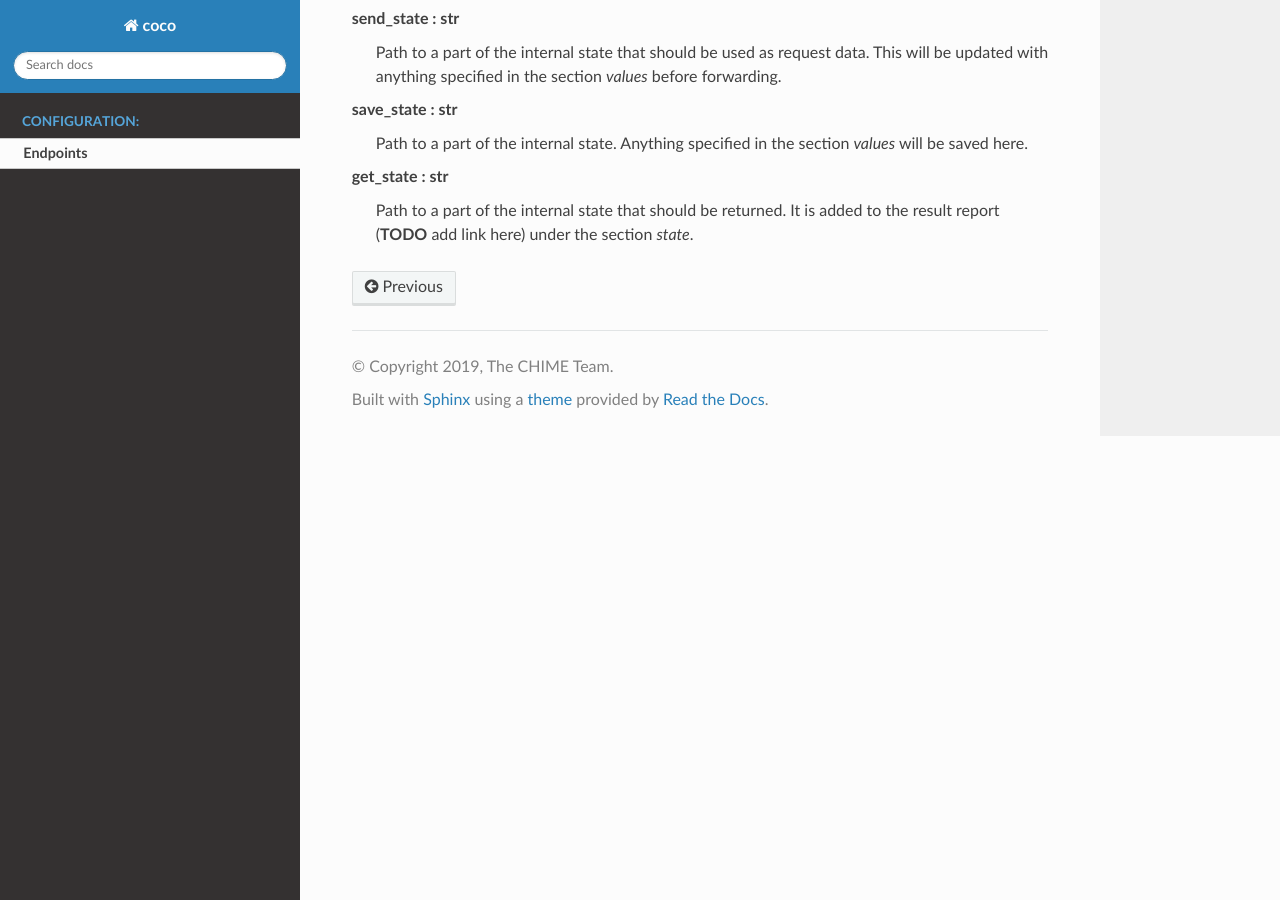
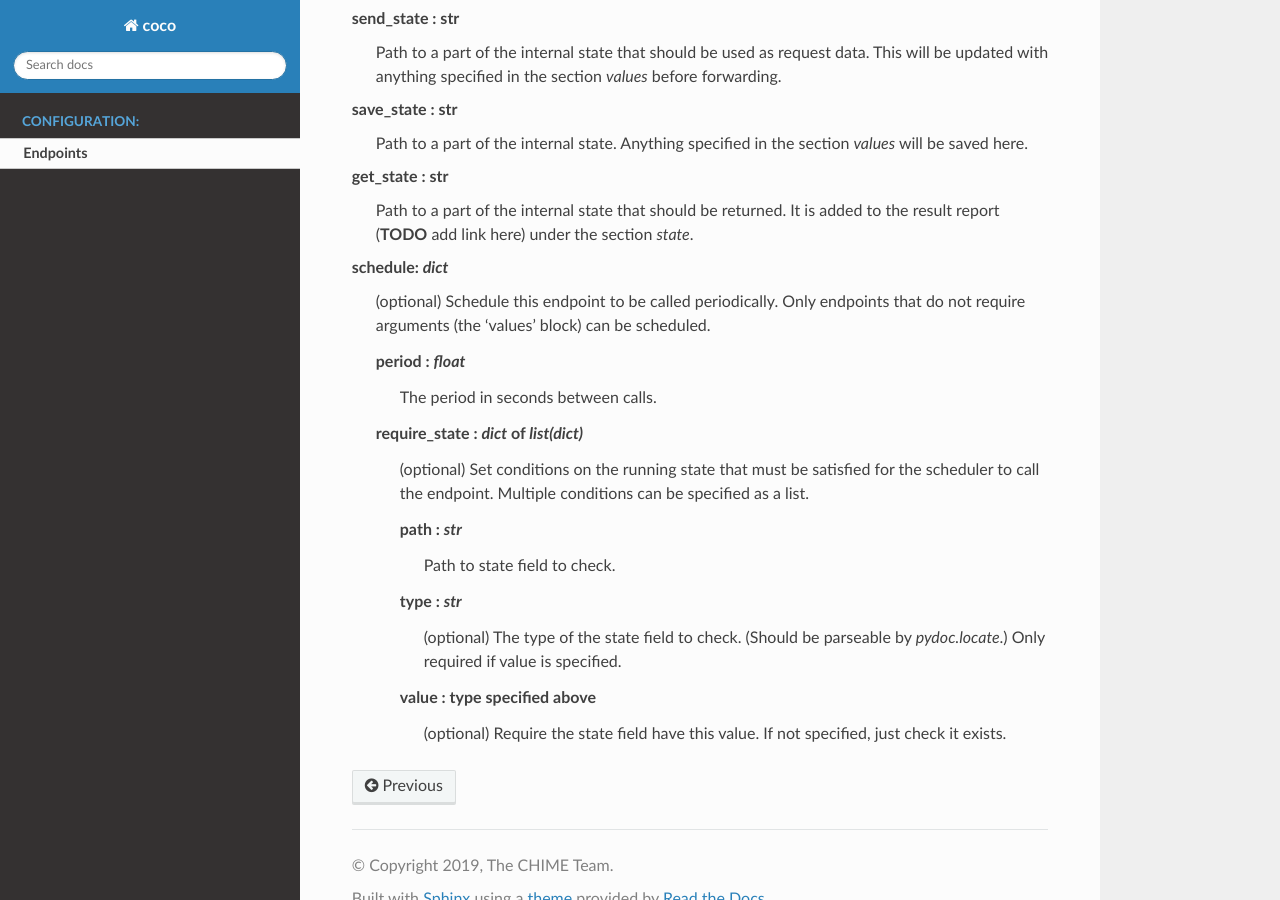
Before and after one commit to chime-experiment/coco, a Sphinx documentation site: the page built from docs/endpoint.rst, in a window 1280 px wide and 900 px high, scrolled down 1682 px. Built offline with Sphinx 7.4.7 and the Read the Docs theme 2.0.0, drawn with Linux system fonts in a browser that asks for light colours.

Commit message:
doc(scheduler): Docstrings and RST docs.

```diff
--- a/docs/endpoint.rst
+++ b/docs/endpoint.rst
@@ -65,3 +65,21 @@ save_state : str
 get_state : str
     Path to a part of the internal state that should be returned. It is added to the result report
     (**TODO** add link here) under the section `state`.
+schedule: `dict`
+    (optional) Schedule this endpoint to be called periodically. Only endpoints that do not require
+    arguments (the 'values' block) can be scheduled.
+
+    period : `float`
+        The period in seconds between calls.
+    require_state : `dict` of `list(dict)`
+        (optional) Set conditions on the running state that must be satisfied for the scheduler to
+        call the endpoint. Multiple conditions can be specified as a list.
+
+        path : `str`
+            Path to state field to check.
+        type : `str`
+            (optional) The type of the state field to check. (Should be parseable by `pydoc.locate`.)
+            Only required if value is specified.
+        value : type specified above
+            (optional) Require the state field have this value.
+            If not specified, just check it exists.
```
Also changed, not shown: 1 other file.
